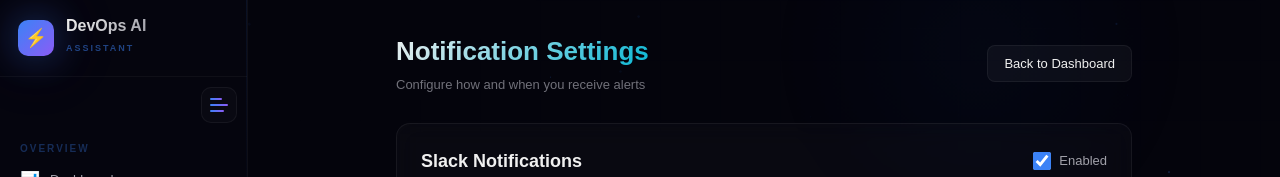
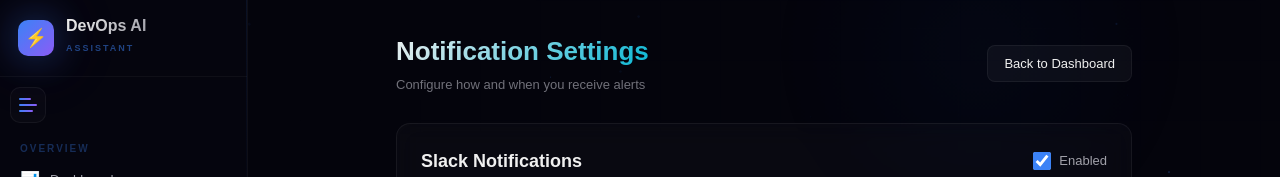
Before and after one commit to paighanutkarsh2410-lab/devops-ai-assistant, a Next.js app in the folder frontend/: page /settings/notifications in a window 1280 px wide. Shown: the top 177 px of the page. Built offline with nearby package versions, Linux system fonts and the light colour scheme; no server answers.

Commit message:
Fix sidebar collapse button: align to left instead of right

```diff
--- a/frontend/components/DashboardShell.tsx
+++ b/frontend/components/DashboardShell.tsx
@@ -288,7 +288,7 @@ export default function DashboardShell({ children }: { children: ReactNode }) {
           aria-label={collapsed ? 'Expand sidebar' : 'Collapse sidebar'}
           style={{
             width: collapsed ? 40 : 36, height: 36,
-            margin: collapsed ? '10px auto 2px' : '10px 10px 2px auto',
+            margin: collapsed ? '10px auto 2px' : '10px auto 2px 10px',
             borderRadius: 10, border: '1px solid rgba(255,255,255,0.05)',
             background: 'rgba(255,255,255,0.02)',
             cursor: 'pointer',
```
